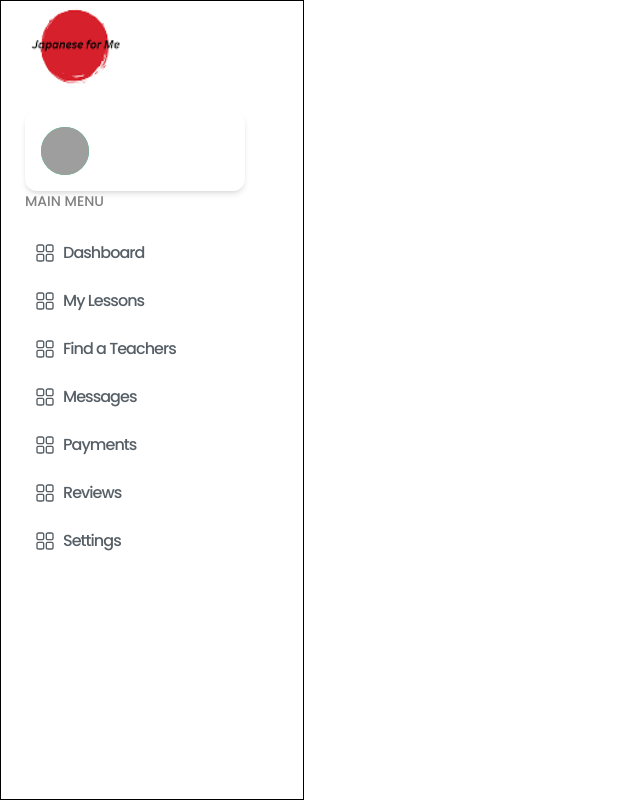
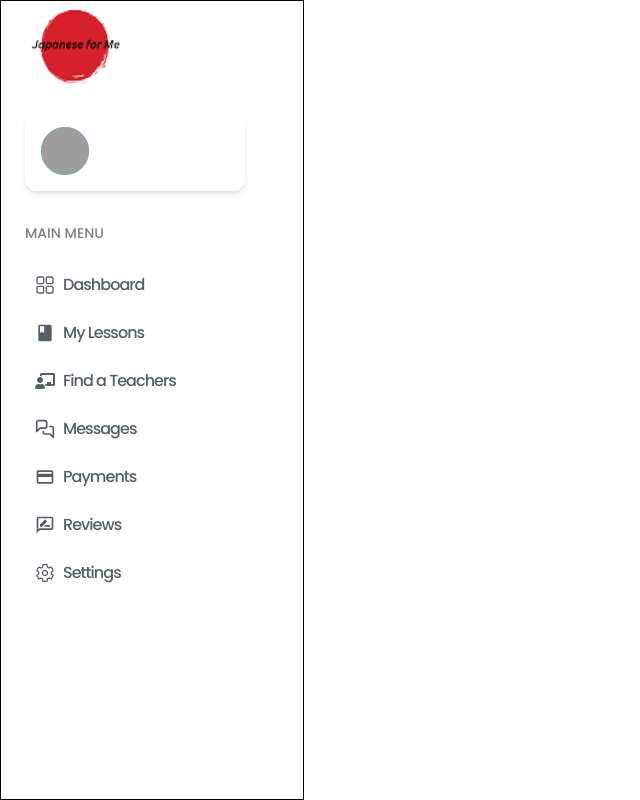
Before and after one commit to Abhinav-FP/eLearning, a Next.js app: page /student/Common/Sidebar in a window 1280 px wide. Shown: the whole page, without its empty margins (0-640 px from the left). Built offline with nearby package versions, Linux system fonts and the light colour scheme; grey boxes are pictures that could not be loaded.

Commit message:
Handled error and added isons

```diff
--- a/src/pages/student/Common/NotifcationPopup.jsx
+++ b/src/pages/student/Common/NotifcationPopup.jsx
@@ -1,6 +1,8 @@
 import moment from 'moment';
 import Link from 'next/link';
 import React, { useState, useEffect } from 'react';
+import { MdOutlineNotifications } from "react-icons/md";
+
 export default function NotificationPopup() {
     const [Record, setRecord] = useState(0);
     const [notifications, setNotifications] = useState([]);
@@ -17,18 +19,7 @@ export default function NotificationPopup() {
                     onClick={() => setIsPopupOpen(!isPopupOpen)}
                     aria-label="Toggle Notifications"
                 >
-                    <svg className="w-[16px] lg:w-[18px] h-[18px] lg:h-[21px]"
-                        width="18"
-                        height="21"
-                        viewBox="0 0 18 21"
-                        fill="none"
-                        xmlns="http://www.w3.org/2000/svg"
-                    >
-                        <path
-                            d="M7 19H11C11 20.1 10.1 21 9 21C7.9 21 7 20.1 7 19ZM18 17V18H0V17L2 15V9C2 5.9 4 3.2 7 2.3V2C7 0.9 7.9 0 9 0C10.1 0 11 0.9 11 2V2.3C14 3.2 16 5.9 16 9V15L18 17ZM14 9C14 6.2 11.8 4 9 4C6.2 4 4 6.2 4 9V16H14V9Z"
-                            fill="currentColor"
-                        />
-                    </svg>
+                    <MdOutlineNotifications size={30}/>
                 </div>
                 {Record != "0" && (
                     <span className="absolute top-0 right-0 transform translate-x-2 -translate-y-2 bg-red-500 text-white text-xs font-bold w-5 h-5 flex items-center justify-center rounded-full">
--- a/src/pages/student/Common/Sidebar.jsx
+++ b/src/pages/student/Common/Sidebar.jsx
@@ -6,6 +6,12 @@ import { IoIosMenu } from "react-icons/io";
 import { IoMdArrowRoundBack } from "react-icons/io";
 import Logo from "../../Assets/Images/logo.png"
 import Image from "next/image";
+import { MdClass } from "react-icons/md";
+import { FaChalkboardTeacher } from "react-icons/fa";
+import { LuMessagesSquare } from "react-icons/lu";
+import { MdPayment } from "react-icons/md";
+import { IoSettingsOutline } from "react-icons/io5";
+import { MdOutlineRateReview } from "react-icons/md";
 
 function SideBar({ user }) {
     const pathname = usePathname();
@@ -52,12 +58,12 @@ function SideBar({ user }) {
                             <p className="text-xs  capitalize  text-gray-500">{user?.role}</p>
                         </div>
                     </div>
-                    <div className="mb-4 font-medium">
+                    <div className="mb-4 mt-8 font-medium">
                         <div className="uppercase text-[#808080] text-sm font-medium mb-4 lg:mb-5">MAIN MENU</div>
                         <ul className="mt-2 space-y-1 mb-10">
                             <Link
-                                href="/student/dashboard"
-                                className={`flex items-center py-2.5 px-2.5 gap-2 text-[#565F66] text-base font-medium tracking-[-0.06em] ${pathname === "/student/dashboard" ? "text-white bg-[#D6202C]" : "hover:bg-gray-100"} rounded-md`}
+                                href="/student"
+                                className={`flex items-center py-2.5 px-2.5 gap-2 text-[#565F66] text-base font-medium tracking-[-0.06em] ${pathname === "/student" ? "text-white bg-[#D6202C]" : "hover:bg-gray-100"} rounded-md`}
                             >
                                 <RxDashboard size={20} />
                                 Dashboard
@@ -66,42 +72,42 @@ function SideBar({ user }) {
                                 href="/student/lessons"
                                 className={`flex items-center py-2.5 px-2.5 gap-2 text-[#565F66] text-base font-medium tracking-[-0.06em] ${pathname === "/student/lessons" ? "text-white bg-[#D6202C]" : "hover:bg-gray-100"} rounded-md`}
                             >
-                                <RxDashboard size={20} />
+                                <MdClass size={20} />
                                 My Lessons
                             </Link>
                             <Link
                                 href="/student/teachers"
                                 className={`flex items-center py-2.5 px-2.5 gap-2 text-[#565F66] text-base font-medium tracking-[-0.06em] ${pathname === "/student/teachers" ? "text-white bg-[#D6202C]" : "hover:bg-gray-100"} rounded-md`}
                             >
-                                <RxDashboard size={20} />
+                                <FaChalkboardTeacher size={20} />
                                 Find a Teachers
                             </Link>
                             <Link
                                 href="/student/message"
                                 className={`flex items-center py-2.5 px-2.5 gap-2 text-[#565F66] text-base font-medium tracking-[-0.06em] ${pathname === "/student/message" ? "text-white bg-[#D6202C]" : "hover:bg-gray-100"} rounded-md`}
                             >
-                                <RxDashboard size={20} />
+                                <LuMessagesSquare size={20} />
                                 Messages
                             </Link>
                             <Link
                                 href="/student/payment-history"
                                 className={`flex items-center py-2.5 px-2.5 gap-2 text-[#565F66] text-base font-medium tracking-[-0.06em] ${pathname === "/student/payment-history" ? "text-white bg-[#D6202C]" : "hover:bg-gray-100"} rounded-md`}
                             >
-                                <RxDashboard size={20} />
+                                <MdPayment size={20} />
                                 Payments
                             </Link>
                             <Link
                                 href="/student/review"
                                 className={`flex items-center py-2.5 px-2.5 gap-2 text-[#565F66] text-base font-medium tracking-[-0.06em] ${pathname === "/student/review" ? "text-white bg-[#D6202C]" : "hover:bg-gray-100"} rounded-md`}
                             >
-                                <RxDashboard size={20} />
+                                <MdOutlineRateReview size={20} />
                                 Reviews
                             </Link>
                             <Link
                                 href="/student/setting"
                                 className={`flex items-center py-2.5 px-2.5 gap-2 text-[#565F66] text-base font-medium tracking-[-0.06em] ${pathname === "/student/setting" ? "text-white bg-[#D6202C]" : "hover:bg-gray-100"} rounded-md`}
                             >
-                                <RxDashboard size={20} />
+                                <IoSettingsOutline size={20} />
                                 Settings
                             </Link>
 
--- a/src/pages/student/Common/StudentLayout.jsx
+++ b/src/pages/student/Common/StudentLayout.jsx
@@ -7,6 +7,7 @@ import { MdLogout } from "react-icons/md";
 import { IoSettingsOutline } from "react-icons/io5";
 import SideBar from "./Sidebar";
 import Listing from "@/pages/api/Listing";
+import { FaRegUser } from "react-icons/fa6";
 
 export default function StudentLayout({ children, page }) {
   const [dropdownOpen, setDropdownOpen] = useState(false);
@@ -52,8 +53,8 @@ export default function StudentLayout({ children, page }) {
             <NotifcationPopup />
 
             <div className="relative">
-              <button className="border border-black border-opacity-10 rounded-md lg:rounded-xl w-[44px] lg:w-[48px] h-[34px] lg:h-[38px] flex items-center justify-center text-[#151547] hover:bg-[#1C5FE8] hover:text-white" onClick={() => setDropdownOpen(!dropdownOpen)}>
-                <svg className="w-[16px] lg:w-[18px] h-[20px] lg:h-[22px]"
+              <button className="border border-black border-opacity-10 rounded-md lg:rounded-xl w-[44px] lg:w-[48px] h-[34px] lg:h-[38px] flex items-center justify-center text-[#151547] hover:bg-[#1C5FE8] hover:text-white cursor-pointer" onClick={() => setDropdownOpen(!dropdownOpen)}>
+                {/* <svg className="w-[16px] lg:w-[18px] h-[20px] lg:h-[22px]"
                   width="18"
                   height="22"
                   viewBox="0 0 18 22"
@@ -70,12 +71,13 @@ export default function StudentLayout({ children, page }) {
                     stroke="currentColor"
                     stroke-width="1.5"
                   />
-                </svg>
+                </svg> */}
+                <FaRegUser size={24}/>
               </button>
               {dropdownOpen && (
                 <div className="absolute right-0 mt-2 w-48 bg-white border border-gray-300 rounded-md shadow-lg z-50">
                   <ul className="py-1">
-                    <Link href="/settings" className="flex gap-2 px-4 py-2 hover:bg-gray-100 cursor-pointer">
+                    <Link href="/student/settings" className="flex gap-2 px-4 py-2 hover:bg-gray-100 cursor-pointer">
                       <IoSettingsOutline size={20} /> Settings
                     </Link>
                     <li className="flex gap-2 px-4 py-2 hover:bg-gray-100 cursor-pointer" onClick={handleLogout}>
--- a/src/pages/student/login/index.jsx
+++ b/src/pages/student/login/index.jsx
@@ -52,8 +52,19 @@ export default function index() {
       }
     } catch (error) {
       console.error("API error:", error);
-      toast.error(error?.response?.data?.message || "Something went wrong!");
-      setLoading(false);
+      const status = error?.response?.status;
+      if (status === 401) {
+        toast.error("Unauthorized: Invalid email or password.");
+      } else if (status === 403) {
+        toast.error("Access denied.");
+      } else if (status === 500) {
+        toast.error("Server error. Please try again later.");
+      } else if (message) {
+        toast.error(message);
+      } else {
+        toast.error("Something went wrong. Please try again.");
+      }
+      // toast.error(error?.response?.data?.message || "Something went wrong!");
     }
     setLoading(false);
   };
```
